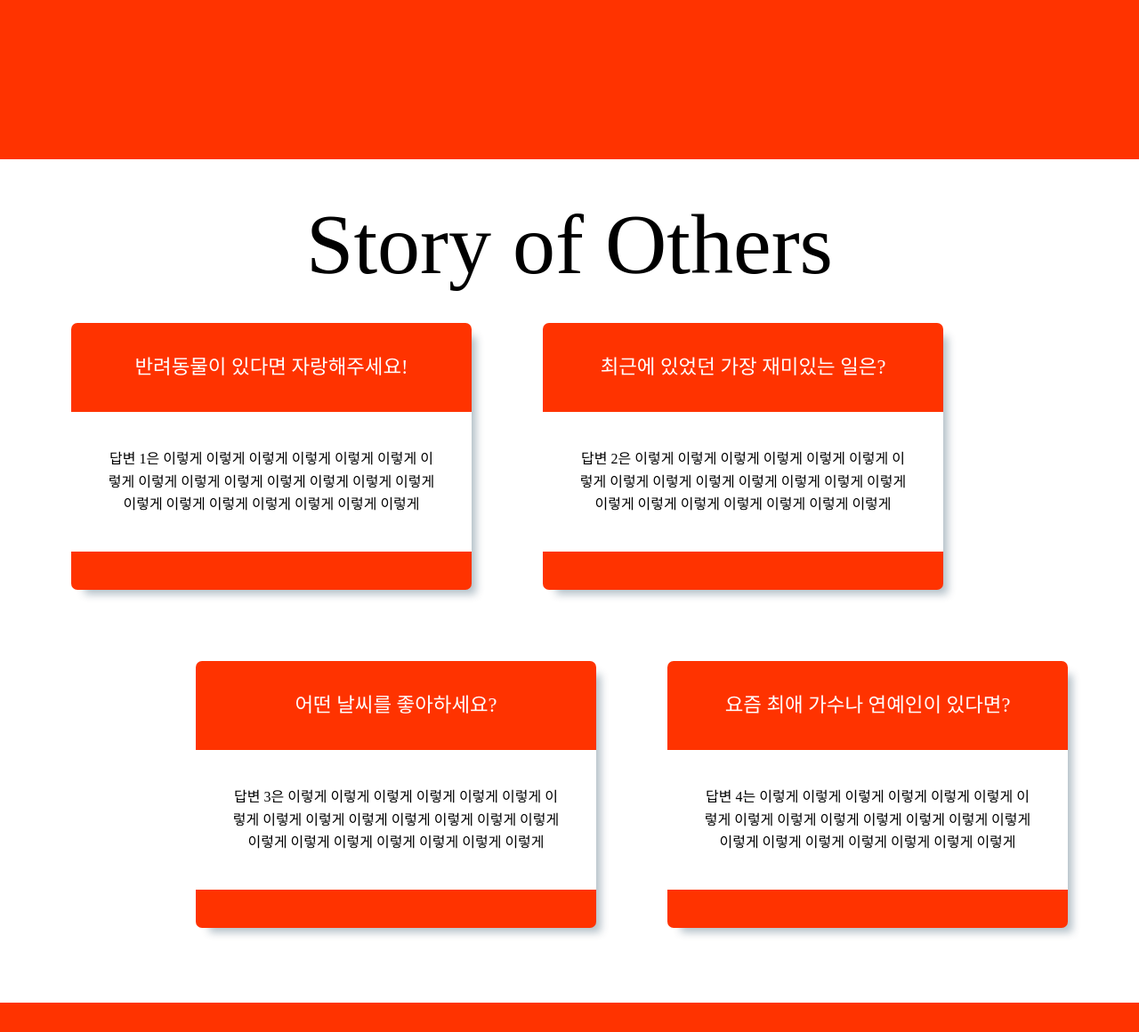
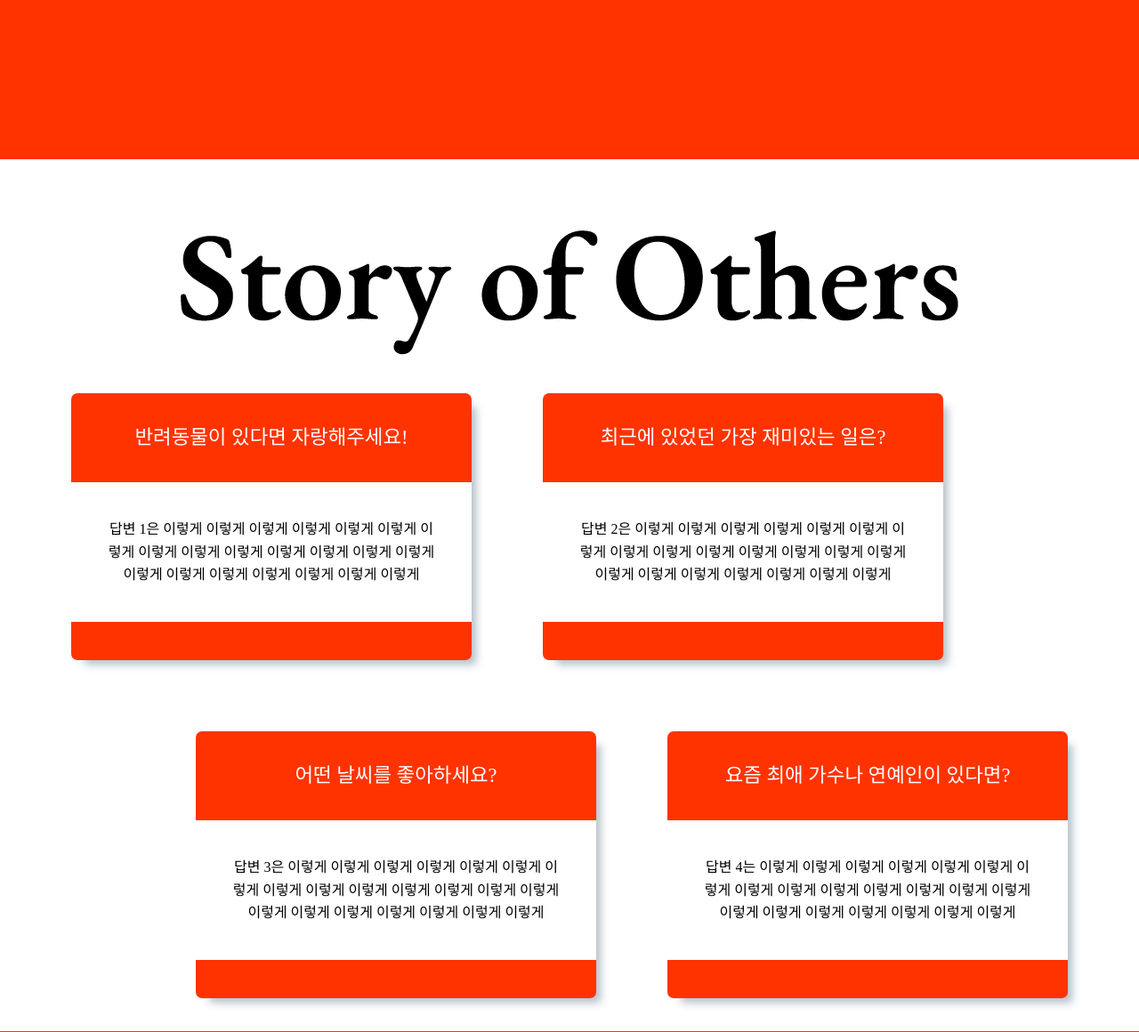
Before and after one commit to BBakCoding/teamproject_00, a Python web app: template templates/mainpage.html in a window 1280 px wide. Shown: the part 575-1735 px from the top of the page at 89% size. Before the commit the page ends 1702 px from the top, so only its background shows below. Run offline with Jinja, Linux system fonts and the light colour scheme; the template is opened without the code that fills it, so the values that code supplies are empty.

Commit message:
0925-1327

```diff
--- a/static/style.css
+++ b/static/style.css
@@ -74,9 +74,8 @@ body {
 
 
 #bulletin {
-  font-size: 6rem;
   text-align: center;
-  margin-top: 3rem;
+  margin-top: 5rem;
 }
 
 .question {
--- a/templates/mainpage.html
+++ b/templates/mainpage.html
@@ -56,7 +56,7 @@
     <section class="section section--second">
 
         <div id="bulletin">
-            Story of Others
+            <img src="/static/storybox-title.png">
         </div>
 
         <div class="story-container" id="first-line">
```
Also changed, not shown: static/bang-mark.png (added), static/storybox-title.png (added).
